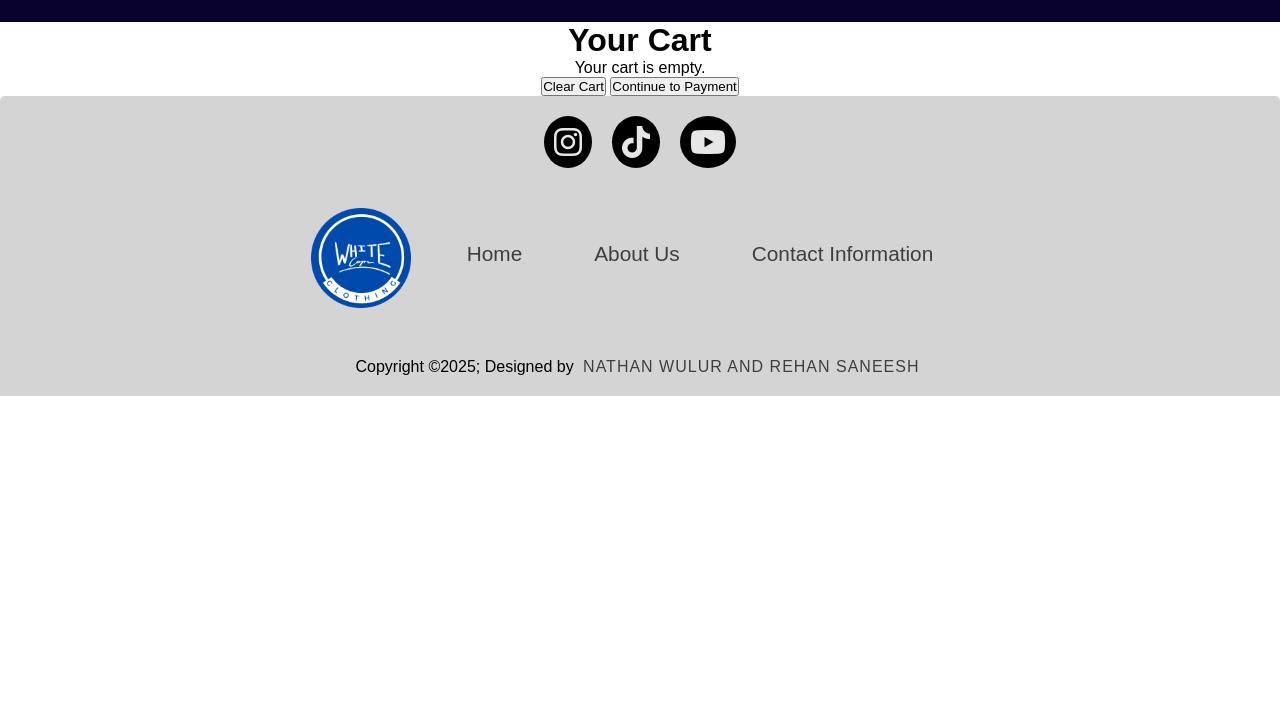
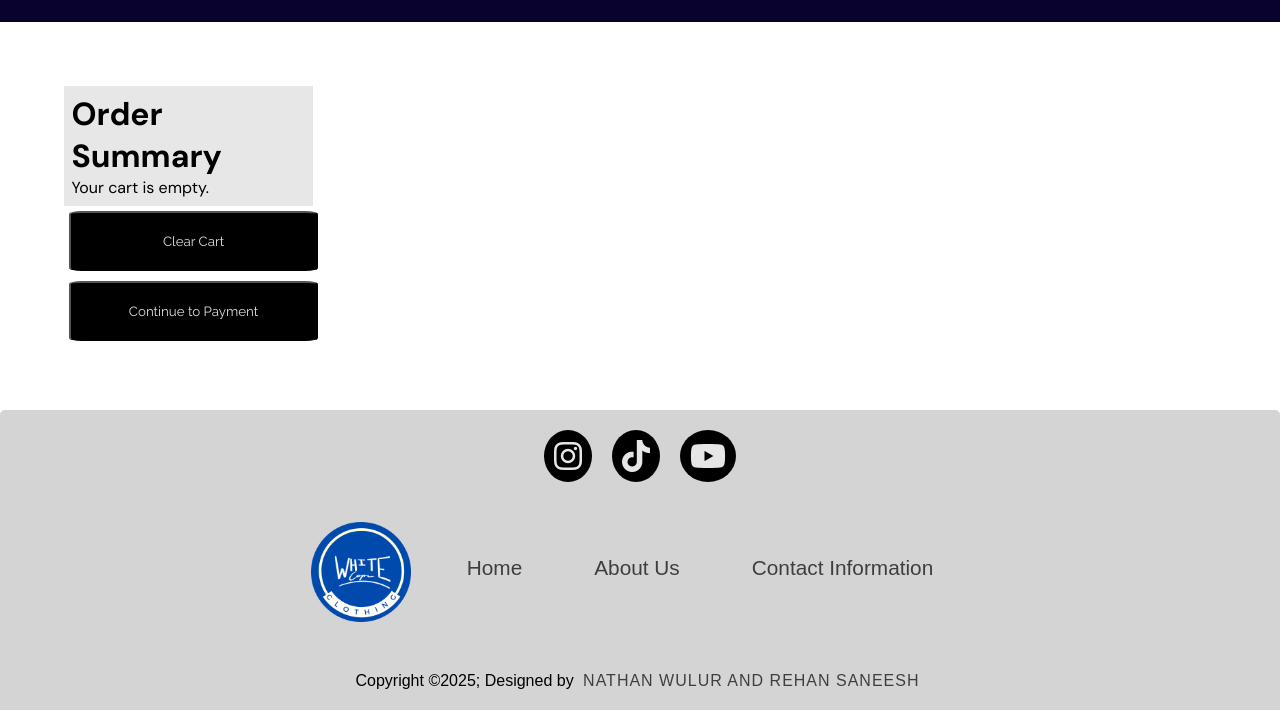
Before and after one commit to 2024-25-Allen-ISD-Computer-Science/6th-period-isp-white-caps-clothing, a plain HTML site: page Cart.html in a window 1280 px wide. Shown: the part 132-842 px from the top of the page. Before the commit the page ends 800 px from the top, so only its background shows below. Drawn offline with Linux system fonts and the light colour scheme; a web font is replaced by a local one.

Commit message:
New Cart

```diff
--- a/Cart.html
+++ b/Cart.html
@@ -8,6 +8,8 @@
         integrity="sha512-Evv84Mr4kqVGRNSgIGL/F/aIDqQb7xQ2vcrdIwxfjThSH8CSR7PBEakCr51Ck+w+/U6swU2Im1vVX0SVk9ABhg=="
         crossorigin="anonymous" referrerpolicy="no-referrer" />
         <script>
+
+
           function loadCart() {
             const cart = JSON.parse(localStorage.getItem('shoppingCart')) || [];
             const cartContainer = document.getElementById('cart');
@@ -73,13 +75,18 @@
     </ul>
     </header>
   <body onload="loadCart()">
+    <div class="cart-container" >
     <center>
-      <h1>Your Cart</h1>
+      <div class="Order">
+      <h1>Order Summary</h1>
       <div id="cart"></div>
       <h2 id="total"></h2>
+      </div>
       <button onclick="clearCart()">Clear Cart</button>
+      <br>
       <button class="paybut" onclick="window.location.href='paymentScrn.html'">Continue to Payment</a>
     </center>
+  </div>
   <footer>
     <div class="footerContainer">
       <div class="socialIcons">
--- a/theStyle.css
+++ b/theStyle.css
@@ -1348,3 +1348,29 @@ span.price {
 
 
 }
+
+/* Cart Styling */
+
+.cart-container{
+  display: flex;
+  align-self: flex-end;
+  width: 30%;
+  margin: 5% 5%;
+}
+
+.cart-container button{
+    border-radius: 5%;
+    width: 100%;
+    height: 60px;
+    background-color: #000;
+    color: #ddd;
+    font-family: 'Raleway', sans-serif;
+    margin: 2% 2%;
+}
+
+.Order{
+  background-color: rgb(231, 231, 231);
+  font-family: 'DM Sans', sans-serif;
+  text-align: left;
+  padding: 3% 3%;
+}
```
Also changed, not shown: Home.html (+15 -0 lines), NewAboutUs.html (+1 -1 lines).
